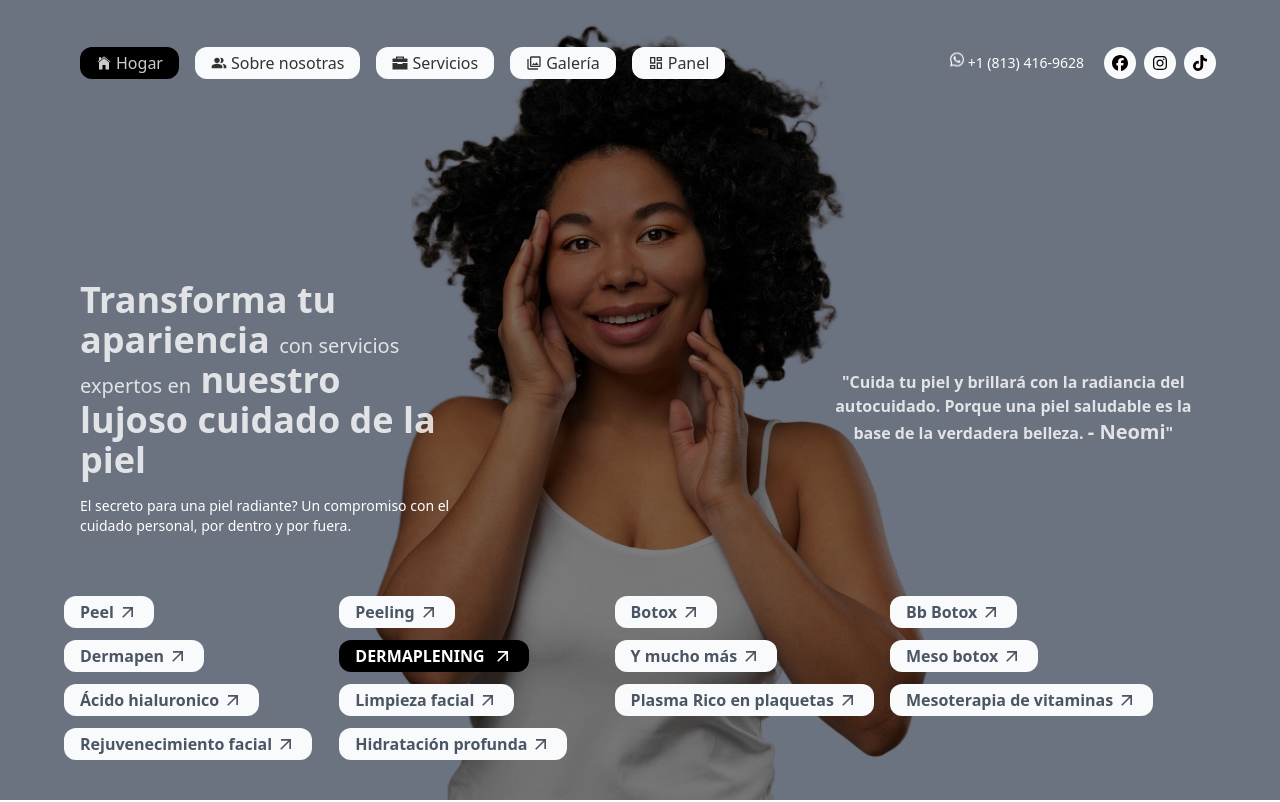
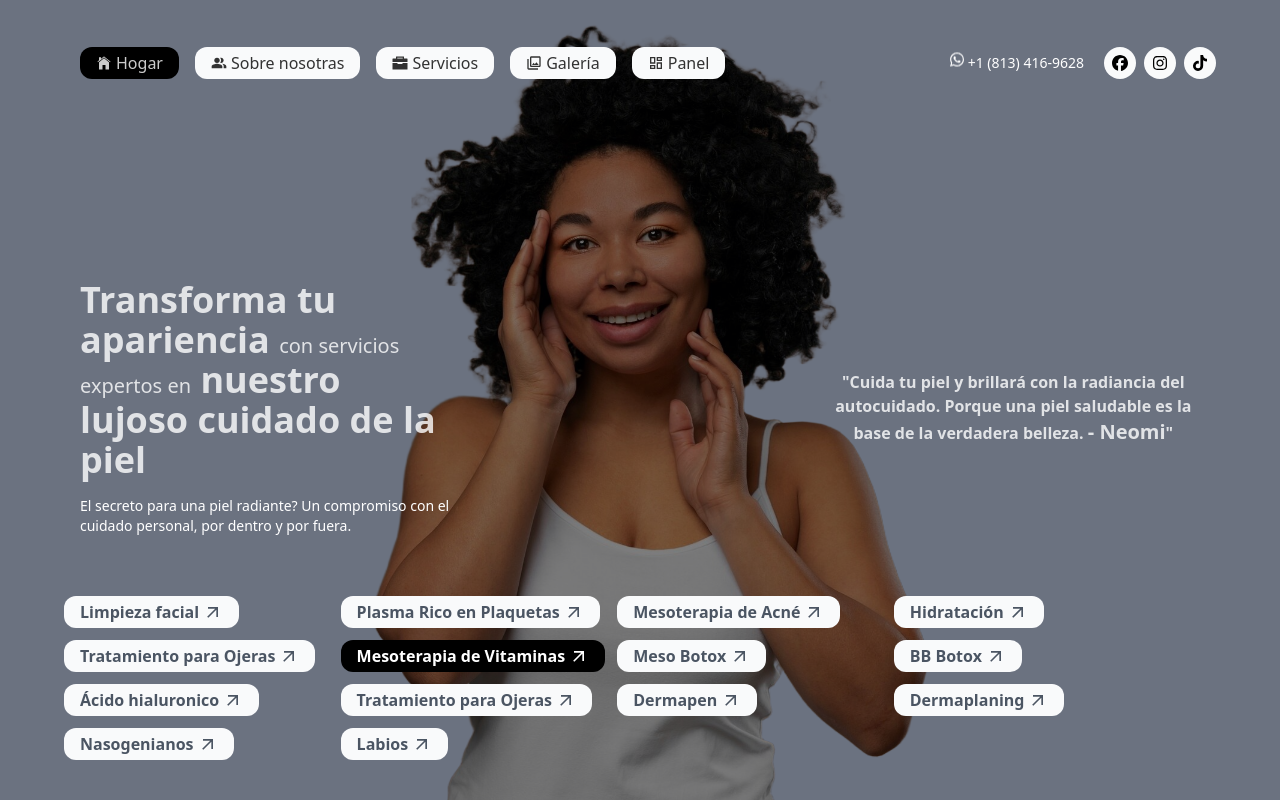
Before and after one commit to joySutradhor/esthetic-clientside, a Next.js app: page / in a window 1280 px wide. Shown: the top 802 px of the page. Built offline with nearby package versions, Linux system fonts and the light colour scheme.

Commit message:
text changtes

```diff
--- a/app/_Main/Hero/page.js
+++ b/app/_Main/Hero/page.js
@@ -53,75 +53,75 @@ function Hero () {
           <div className='hidden lg:block'>
             <div className='e__hero__content__child'>
               <HeroServiceBtn
-                btnText='Peel'
+                btnText='Limpieza facial'
                 Icon={MdArrowOutward}
-                serviceLink='/'
+                serviceLink="/book"
               />
               <HeroServiceBtn
-                btnText='Peeling'
+                btnText='Plasma Rico en Plaquetas'
                 Icon={MdArrowOutward}
-                serviceLink='/'
+                serviceLink="/book"
               />
               <HeroServiceBtn
-                btnText='Botox'
+                btnText='Mesoterapia de Acné'
                 Icon={MdArrowOutward}
-                serviceLink='/'
+                serviceLink="/book"
               />
               <HeroServiceBtn
-                btnText='Bb Botox'
+                btnText='Hidratación'
                 Icon={MdArrowOutward}
-                serviceLink='/'
+                serviceLink="/book"
               />
               <HeroServiceBtn
-                btnText='Dermapen '
+                btnText='Tratamiento para Ojeras '
                 Icon={MdArrowOutward}
-                serviceLink='/'
+                serviceLink="/book"
               />
               <HeroServiceBtn
                 className=' !bg-black !text-white animate-pulse'
-                btnText='DERMAPLENING '
+                btnText='Mesoterapia de Vitaminas'
                 Icon={MdArrowOutward}
-                serviceLink='/'
+                serviceLink="/book"
               />
               <HeroServiceBtn
-                btnText='Y mucho más'
+                btnText='Meso Botox'
                 Icon={MdArrowOutward}
-                serviceLink='/'
+                serviceLink="/book"
               />
               <HeroServiceBtn
-                btnText='Meso botox'
+                btnText='BB Botox'
                 Icon={MdArrowOutward}
-                serviceLink='/'
+                serviceLink="/book"
               />
               <HeroServiceBtn
                 btnText='Ácido hialuronico'
                 Icon={MdArrowOutward}
-                serviceLink='/'
+                serviceLink="/book"
               />
               <HeroServiceBtn
-                btnText='Limpieza facial'
+                btnText='Tratamiento para Ojeras'
                 Icon={MdArrowOutward}
-                serviceLink='/'
+                serviceLink="/book"
               />
               <HeroServiceBtn
-                btnText='Plasma Rico en plaquetas'
+                btnText='Dermapen'
                 Icon={MdArrowOutward}
-                serviceLink='/'
+                serviceLink="/book"
               />
               <HeroServiceBtn
-                btnText='Mesoterapia de vitaminas '
+                btnText='Dermaplaning '
                 Icon={MdArrowOutward}
-                serviceLink='/'
+                serviceLink="/book"
               />
               <HeroServiceBtn
-                btnText='Rejuvenecimiento facial'
+                btnText='Nasogenianos'
                 Icon={MdArrowOutward}
-                serviceLink='/'
+                serviceLink="/book"
               />
               <HeroServiceBtn
-                btnText='Hidratación profunda'
+                btnText='Labios'
                 Icon={MdArrowOutward}
-                serviceLink='/'
+                serviceLink="/book"
               />
             </div>
           </div>
```
